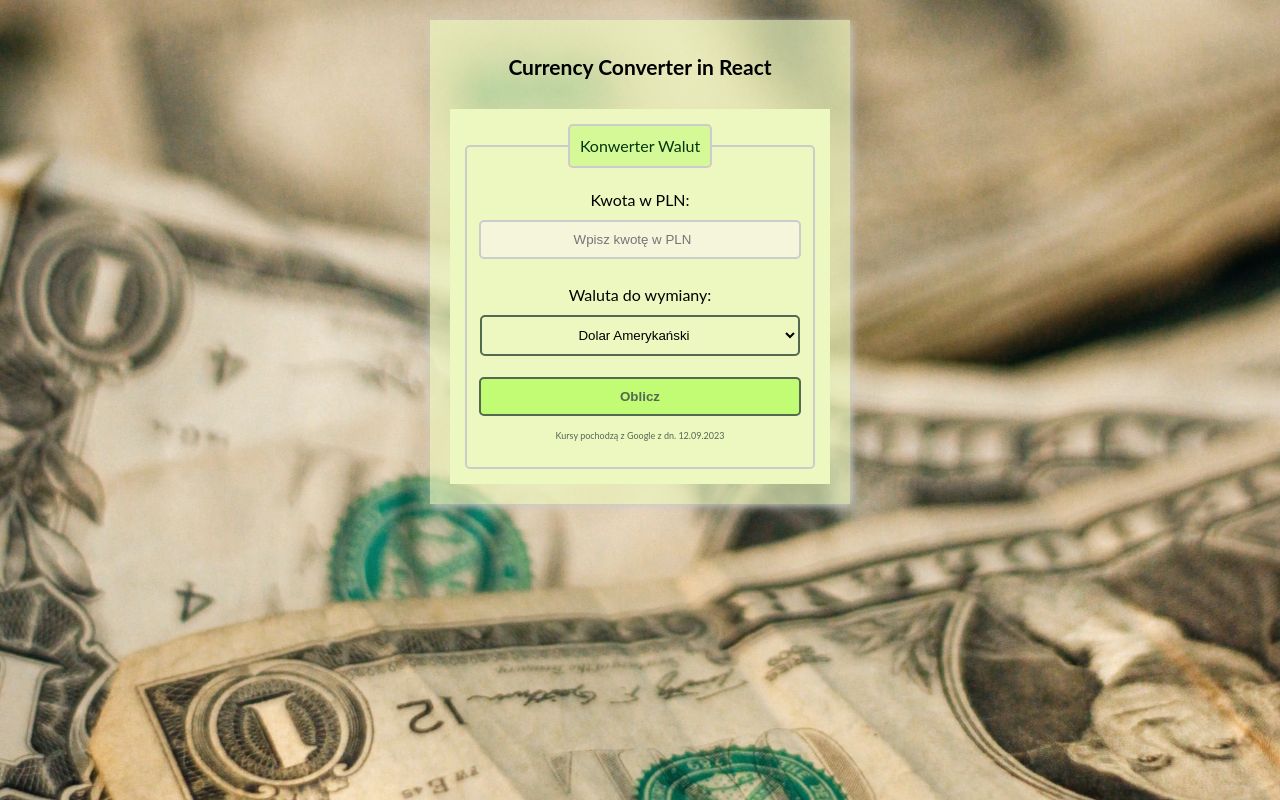
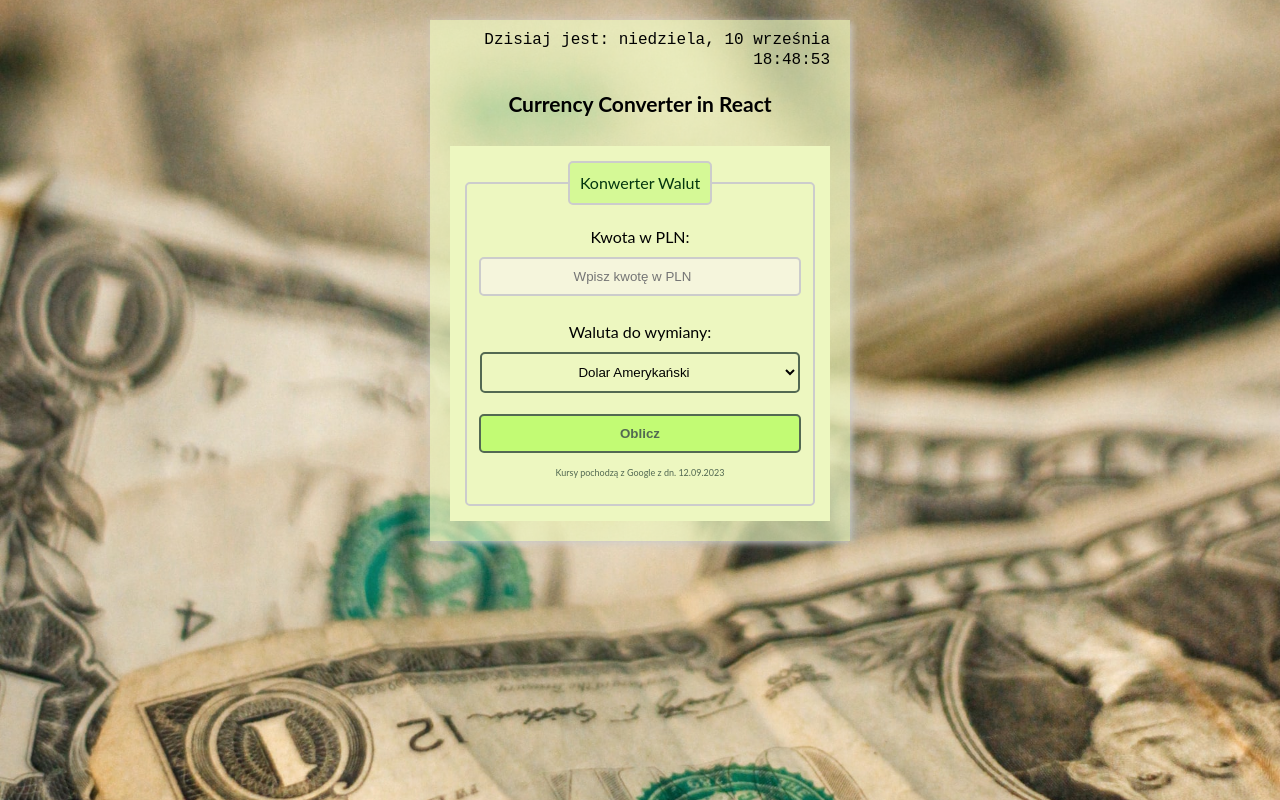
Before and after one commit to Mr-SuSeL/currency-converter-react, a React (Create React App) app: page / in a window 1280 px wide. Built offline with nearby package versions, Linux system fonts and the light colour scheme.

Commit message:
timer functionality fullfilled

```diff
--- a/src/App.js
+++ b/src/App.js
@@ -3,9 +3,10 @@ import "./App.css";
 import Container from "./Container";
 import Form from "./Form";
 import { currencies } from "./currencies";
+import Timer from "./Timer";
 
 function App() {
-  const [result, setResult] = useState();
+  const [result, setResult] = useState(undefined);
 
   const calcResult = (currency, number) => {
     const rate = currencies.find(({ code }) => code === currency).rate;
@@ -19,6 +20,7 @@ function App() {
 
   return (
     <Container>
+      <Timer />
       <h1>Currency Converter in React</h1>
       <Form result={result} calcResult={calcResult} />
     </Container>
--- /dev/null
+++ b/src/Timer/index.js
@@ -0,0 +1,32 @@
+import { useState, useEffect } from "react";
+import "./style.css";
+
+const Timer = () => {
+  const [date, setDate] = useState(new Date());
+
+  useEffect(() => {
+    const intervalId = setInterval(() => {
+      setDate(new Date());
+    }, 1000);
+
+    return () => {
+      clearInterval(intervalId);
+    };
+  }, []);
+
+  return (
+    <p className="timer__date">
+      Dzisiaj jest:{" "}
+      {date.toLocaleString("pl-PL", {
+        weekday: "long",
+        hour: "numeric",
+        minute: "numeric",
+        second: "numeric",
+        day: "numeric",
+        month: "long",
+      })}
+    </p>
+  );
+};
+
+export default Timer;
--- /dev/null
+++ b/src/Timer/style.css
@@ -0,0 +1,8 @@
+.timer__date {
+    margin-top: -10px;
+    padding-bottom: 5px;
+    text-align: right;
+    font-family: monospace;
+    font-size: 16px;
+    font-weight: 300;
+}
```
